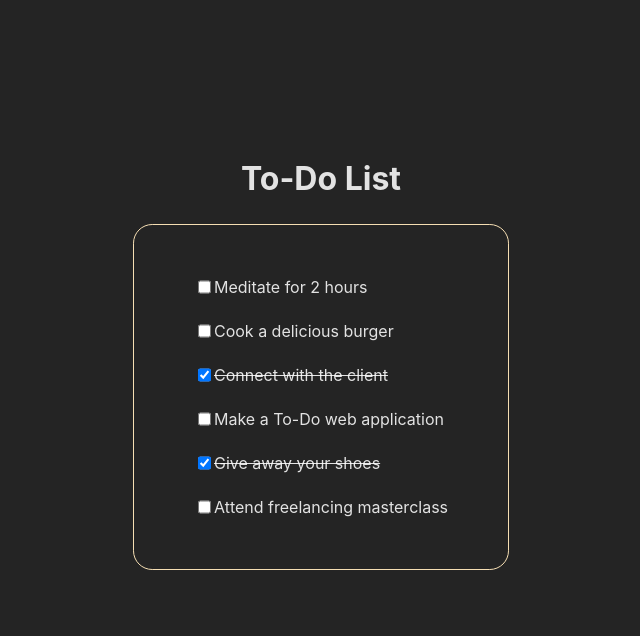
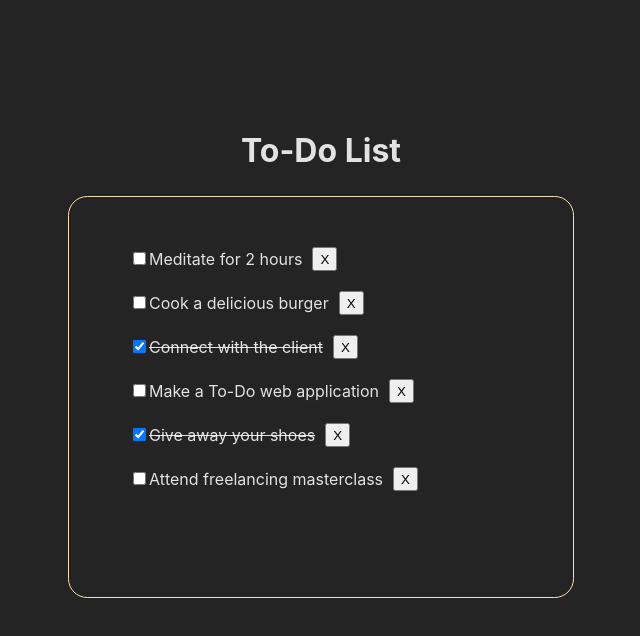
Before and after one commit to shlokmotwani/dynamic-strikethrough-list, a React (Vite) app: page / in a window 1280 px wide. Shown: the top 636 px of the page, without its empty margins (319-959 px from the left). Built offline with nearby package versions, Linux system fonts and the light colour scheme.

Commit message:
feat: implement list item removal

```diff
--- a/package.json
+++ b/package.json
@@ -11,6 +11,7 @@
   },
   "dependencies": {
     "react": "^18.3.1",
+    "react-crud-icons": "^1.2.3",
     "react-dom": "^18.3.1"
   },
   "devDependencies": {
--- a/src/App.css
+++ b/src/App.css
@@ -17,9 +17,15 @@ ul{
   display: flex;
   flex-direction: column;
   align-items: start;
+  min-height: 40vh;
+  min-width: 30vw;
 }
 
 .list-item{
   display: flex;
   margin: 10px auto;
 }
+
+button{
+  margin: 0 10px;
+}
--- a/src/App.jsx
+++ b/src/App.jsx
@@ -12,6 +12,11 @@ function App() {
     setList(tempList);
   }
 
+  function handleDelete(index){
+    let tempList = list.filter((item, i) => i!=index);
+    setList(tempList);
+  }
+
   return (
     <div>
       <h1>To-Do List</h1>
@@ -23,6 +28,7 @@ function App() {
                 index={index}
                 item={item}
                 handleCheckBoxToggle={handleCheckBoxToggle}
+                handleDelete={handleDelete}
               />
             </div>
           );
--- a/src/ListItem.jsx
+++ b/src/ListItem.jsx
@@ -1,21 +1,27 @@
 /* eslint-disable react/prop-types */
 
-function ListItem({index, item, handleCheckBoxToggle}) {
+function ListItem({index, item, handleCheckBoxToggle, handleDelete}) {
  return <div className="list-item">
     {item.finished && (
     <>
+      <div>
           <input
             type="checkbox"
             onChange={() => handleCheckBoxToggle(index)}
             checked
           />
           <del>{item.title}</del>
+      </div>
+      <button className="delete-btn" onClick={()=>handleDelete(index)}>X</button>
     </>
     )}
     {!item.finished && (
     <>
+      <div>
           <input type="checkbox" onChange={() => handleCheckBoxToggle(index)} />
           {item.title}
+      </div>
+      <button className="delete-btn" onClick={()=>handleDelete(index)}>X</button>
     </>
     )}
   </div>
```
Also changed, not shown: 2 other files (tests, documents, lock files or other folders). Lines whose indentation alone changed are shown as unchanged.
